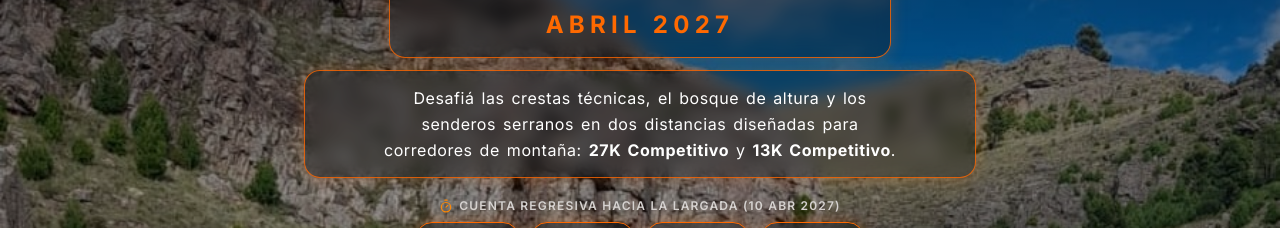
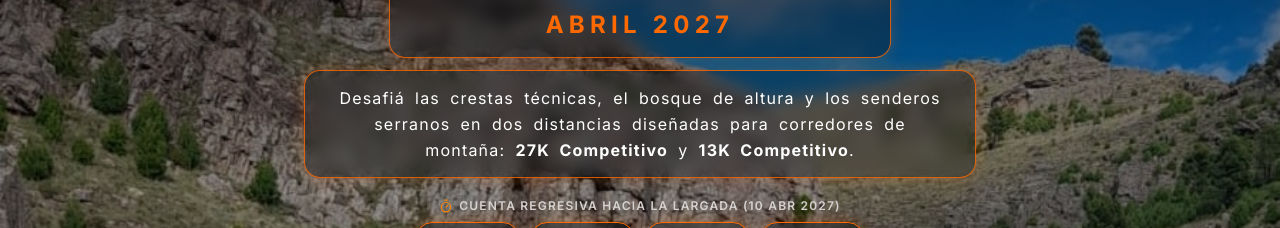
Before and after one commit to lucciancia20-alt/reto-al-filo-web, a React (Vite) app: page / in a window 1280 px wide. Shown: the part 206-434 px from the top of the page. Built offline with nearby package versions, Linux system fonts and the light colour scheme; no server answers.

Commit message:
style(hero): remove text-balance and expand tracking/word-spacing edge-to-edge

```diff
--- a/src/components/HeroSection.jsx
+++ b/src/components/HeroSection.jsx
@@ -89,8 +89,8 @@ export default function HeroSection({ raceConfig = RACE_CONFIG, onOpenModal }) {
           </p>
         </div>
 
-        <div className="mt-3 max-w-2xl mx-auto px-6 py-3.5 rounded-2xl bg-zinc-900/35 backdrop-blur-sm border border-orange-500/80 shadow-[0_0_16px_rgba(249,115,22,0.28)]">
-          <p className="text-balance text-center text-sm sm:text-base text-white leading-relaxed tracking-[0.035em] [word-spacing:0.12em]">
+        <div className="mt-3 max-w-2xl mx-auto px-6 sm:px-8 py-3.5 rounded-2xl bg-zinc-900/35 backdrop-blur-sm border border-orange-500/80 shadow-[0_0_16px_rgba(249,115,22,0.28)]">
+          <p className="w-full max-w-none text-center text-sm sm:text-base text-white leading-relaxed tracking-[0.075em] [word-spacing:0.28em]">
             Desafiá las crestas técnicas, el bosque de altura y los senderos serranos en dos
             distancias diseñadas para corredores de montaña: <strong className="text-white">27K Competitivo</strong> y{' '}
             <strong className="text-white">13K Competitivo</strong>.
```
